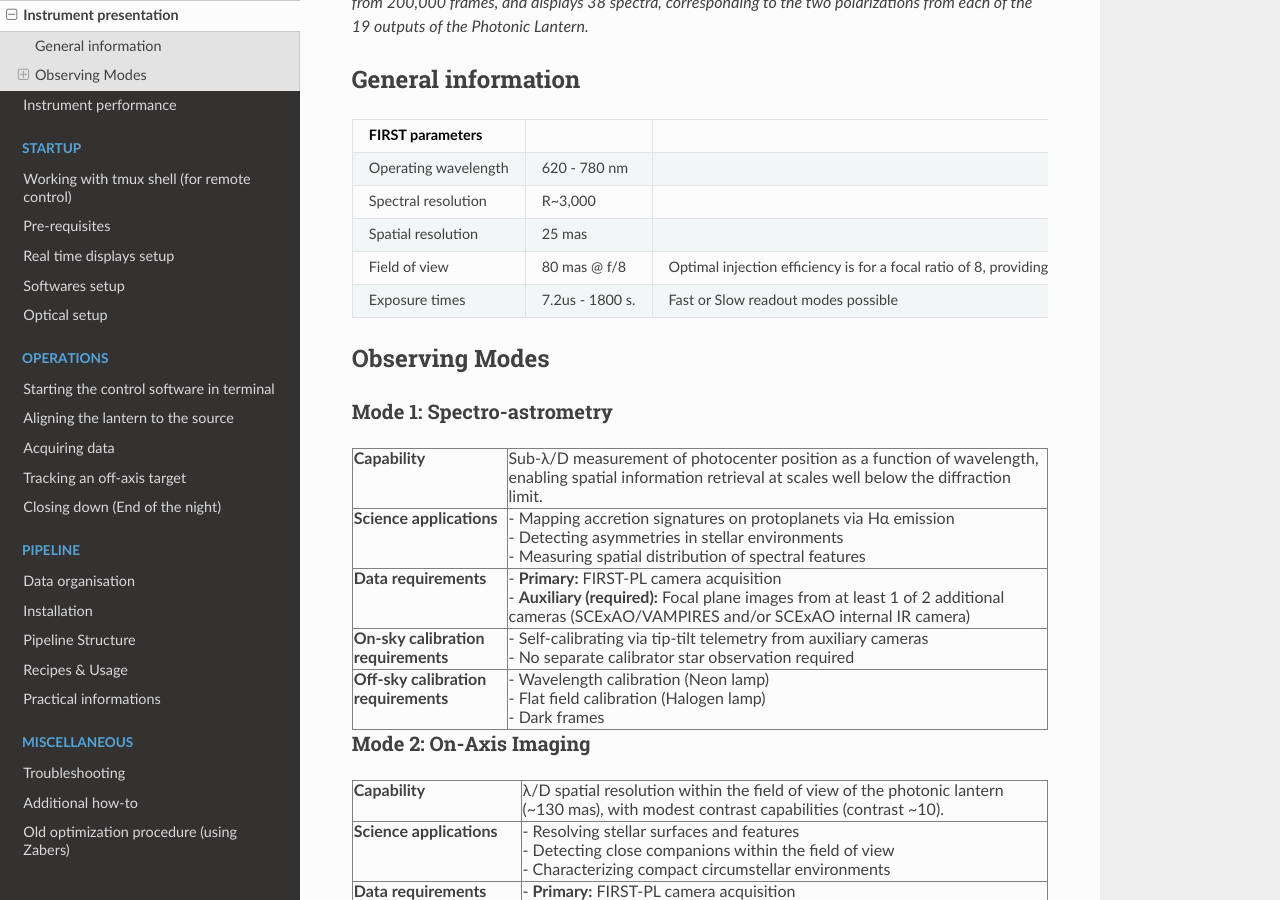
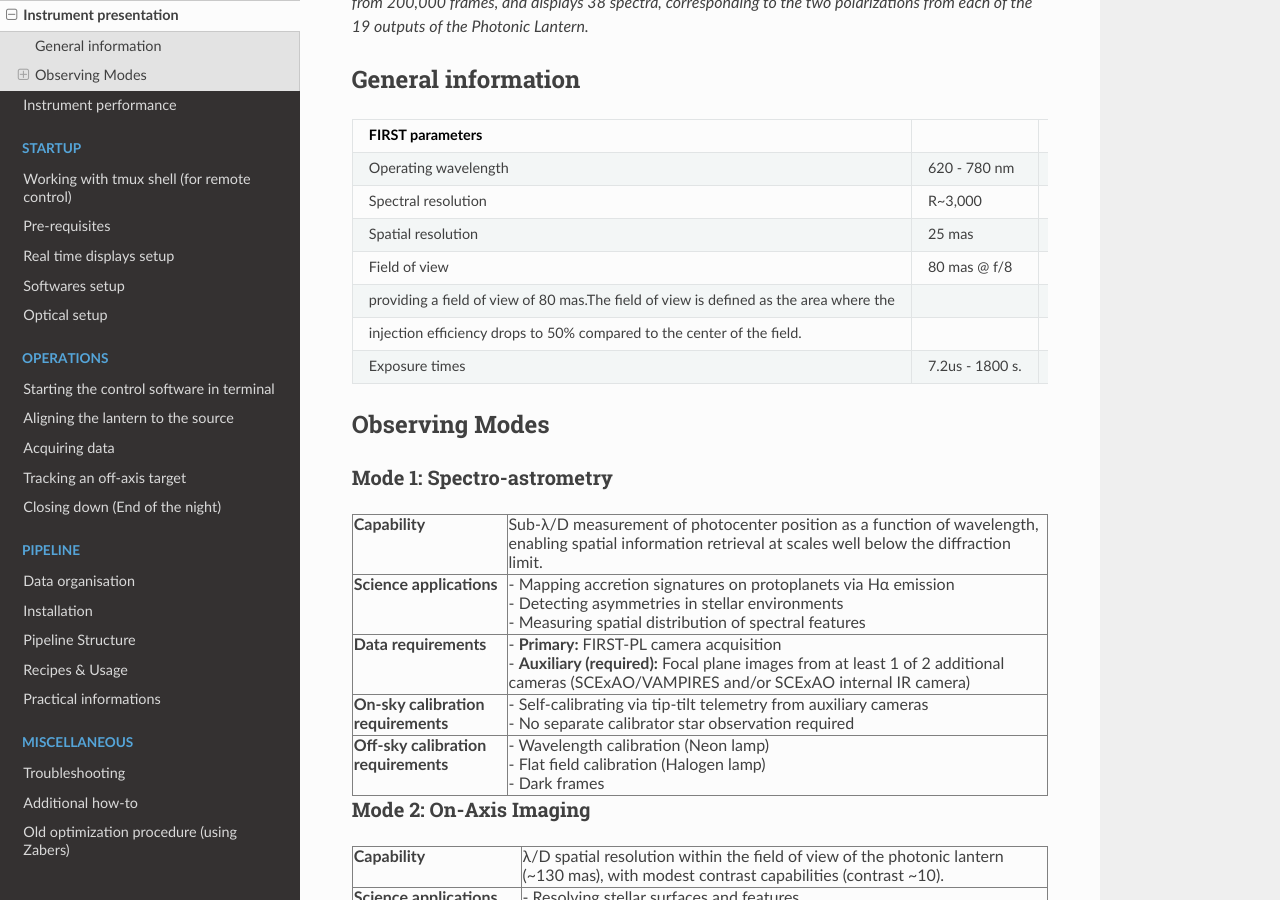
Before and after one commit to scexao-org/first_control, a Sphinx documentation site: the page built from source/instrument_principle.md, in a window 1280 px wide and 900 px high, scrolled down 1283 px. Built offline with Sphinx 7.4.7 and the Read the Docs theme 3.1.0, drawn with Linux system fonts in a browser that asks for light colours.

Commit message:
modif insturm presentation

```diff
--- a/source/instrument_principle.md
+++ b/source/instrument_principle.md
@@ -23,7 +23,9 @@
 | Operating wavelength | 620 - 780 nm |  |
 | Spectral resolution | R~3,000 |  |
 | Spatial resolution | 25 mas |  |
-| Field of view | 80 mas @ f/8 | Optimal injection efficiency is for a focal ratio of 8, providing a field of view of 80 mas.The field of view is defined as the area where the injection efficiency drops to 50% compared to the center of the field. |
+| Field of view | 80 mas @ f/8 | Optimal injection efficiency is for a focal ratio of 8, <br>
+providing a field of view of 80 mas.The field of view is defined as the area where the <br>
+injection efficiency drops to 50% compared to the center of the field. |
 | Exposure times | 7.2us - 1800 s. | Fast or Slow readout modes possible |
 
 
```
